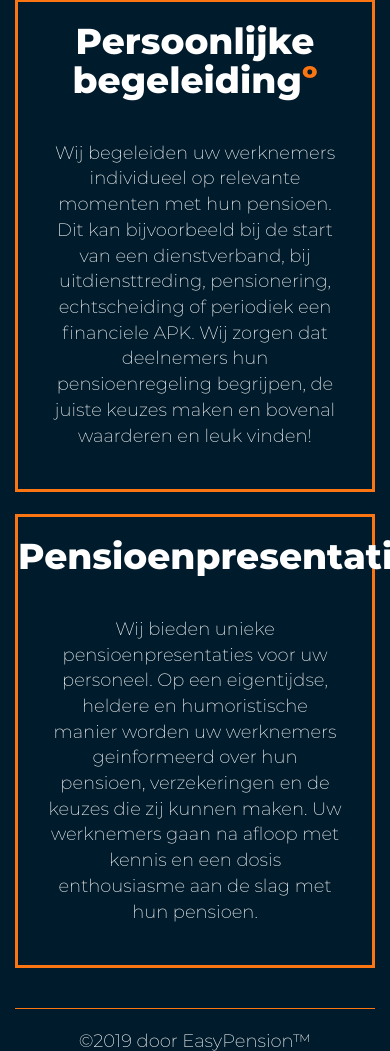
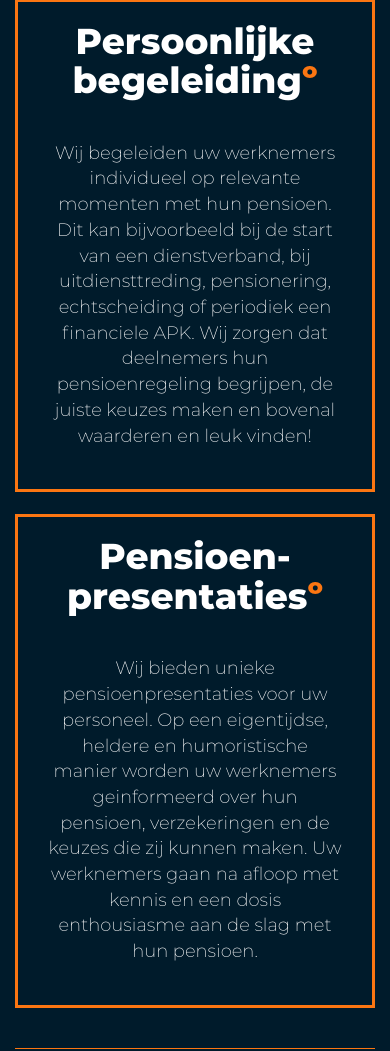
Before and after one commit to IvoJongmans/EasyPension, a PHP site: page /diensten.html in a window 390 px wide; the page is wider, and only the part inside the window is pictured. Shown: the part 198-1249 px from the top of that part. Run offline with PHP 8.4, Linux system fonts and the light colour scheme.

Commit message:
first commit

```diff
--- a/diensten.css
+++ b/diensten.css
@@ -35,6 +35,10 @@ h1 {
 
 hr {
     border-color: #FB7612;
+}
+
+.pensioenpresentatieskort {
+    display: none;
 }
 
 .boxtext {
@@ -75,6 +79,12 @@ hr {
     .boximage {
         height: 510px;
     }
+    .pensioenpresentaties {
+        display: none;
+    }
+    .pensioenpresentatieskort {
+        display: block;
+    }
 }
 @media only screen and (max-width:767px) {
     .brandlogo {
--- a/diensten.html
+++ b/diensten.html
@@ -94,7 +94,9 @@
                 <div class="boxtext">
 
 
-                        <h1 class="text-center" style="font-weight: bolder">Pensioenpresentaties<span
+                        <h1 class="text-center pensioenpresentaties" style="font-weight: bolder">Pensioenpresentaties<span
+                                class="celsius">º</span></h1>
+                        <h1 class="text-center pensioenpresentatieskort" style="font-weight: bolder">Pensioen-<br>presentaties<span
                                 class="celsius">º</span></h1>
                         <p class="text-center" style="padding:30px;">
                             Wij bieden unieke pensioenpresentaties voor uw personeel. Op een eigentijdse, heldere en
```
